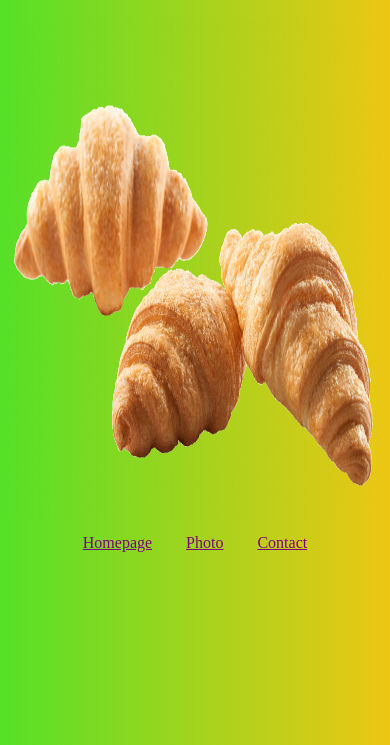
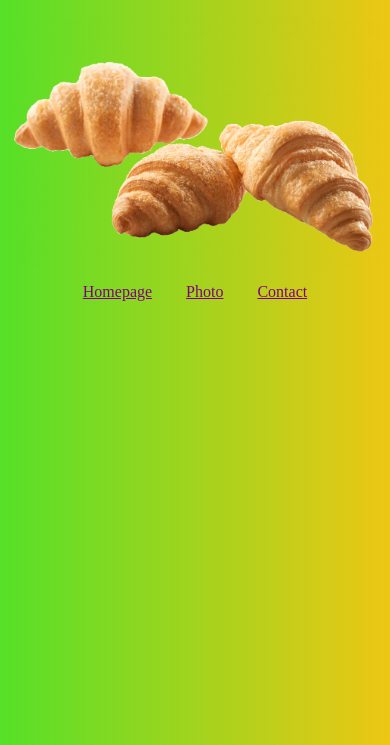
Before and after one commit to signalsresearcher/croissant, a plain HTML site: page photo.html in a window 390 px wide. Shown: the part 99-844 px from the top of the page. Drawn offline with Linux system fonts and the light colour scheme; a web font is replaced by a local one.

Commit message:
Made image responsive

```diff
--- a/photo.html
+++ b/photo.html
@@ -8,6 +8,7 @@
     <link rel="preconnect" href="https://fonts.gstatic.com">
     <link href="https://fonts.googleapis.com/css2?family=Benne&display=swap" rel="stylesheet">
     <title>Croissant</title>
+    <meta name="description"  content="This is a photo of some croissants. Yum!" />
 </head>
 <body>
     <h1>🥐 A picture of some croissants</h1>
--- a/styles.css
+++ b/styles.css
@@ -8,7 +8,7 @@ body {
 
 .croissant-photo {
     max-width: 100%;
-    height: 500px;
+    height: 50%;
     border-radius: 10px;
     display: block;
     margin: 15px auto;
```
Also changed, not shown: contact.html (+2 -1 lines), index.html (+1 -0 lines).
